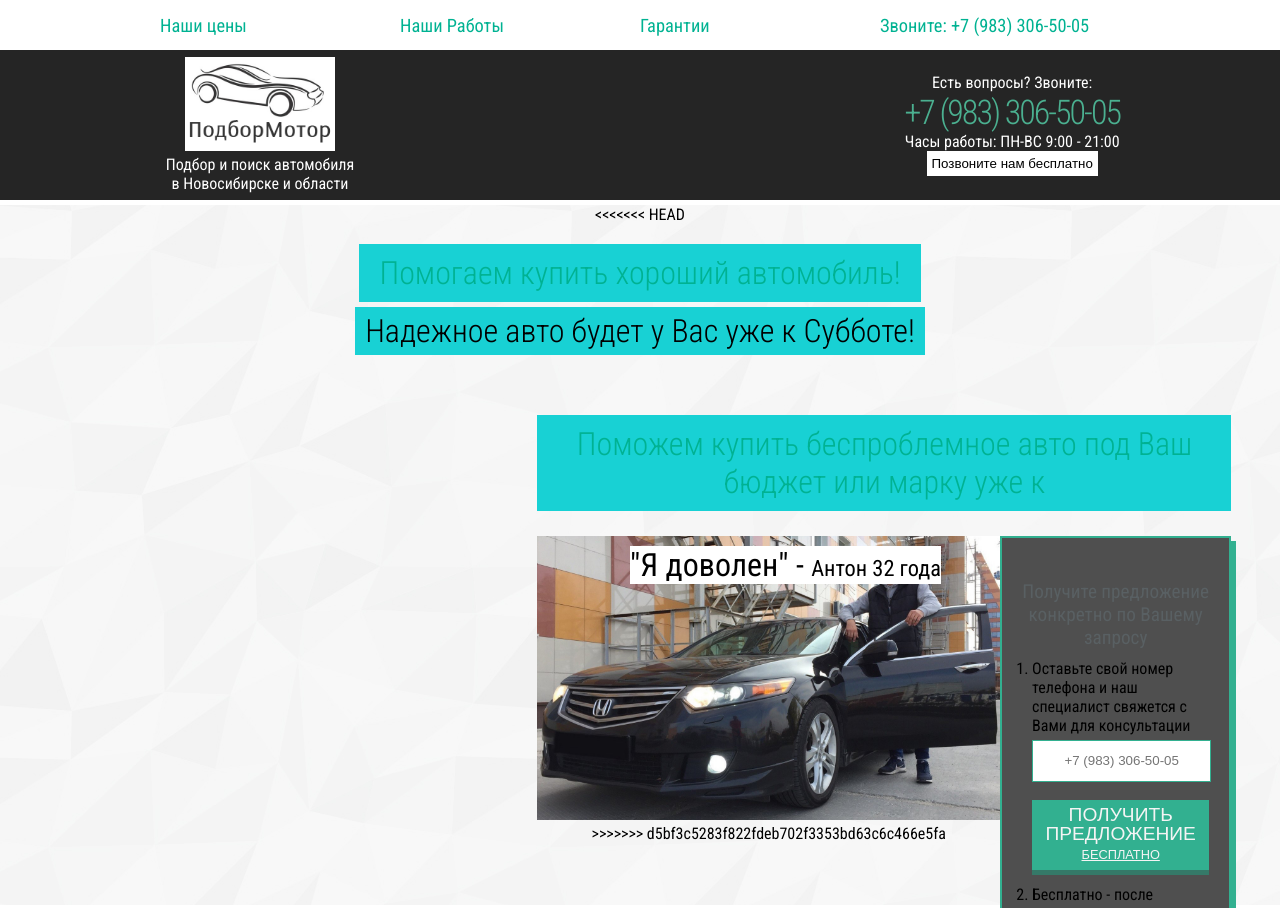
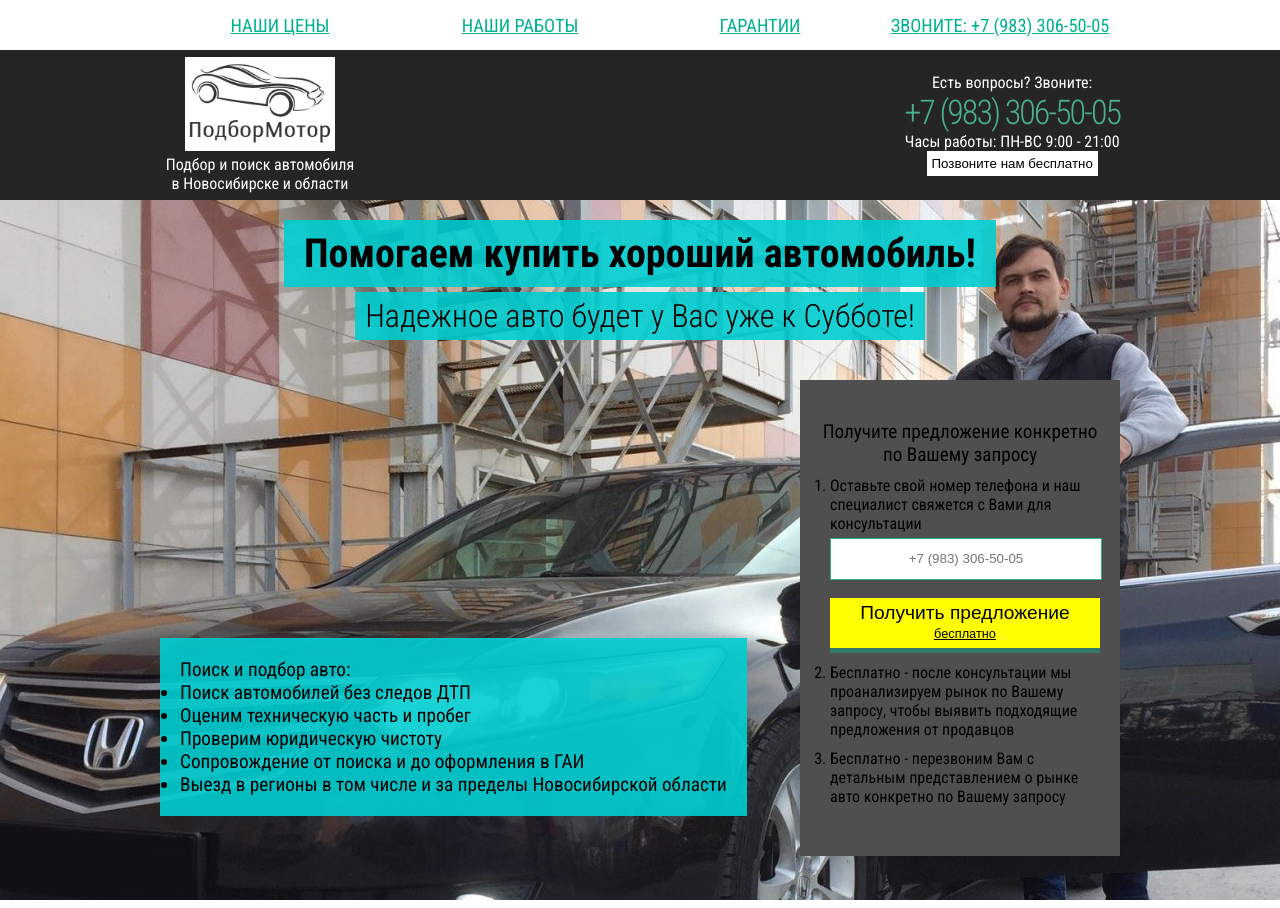
Before and after one commit to Danilyk/motornsk, a website: page app/index.html in a window 1280 px wide. Shown: the top 908 px of the page. Drawn offline with nearby package versions, Linux system fonts and the light colour scheme.

Commit message:
first slide reload

```diff
--- a/app/index.html
+++ b/app/index.html
@@ -64,7 +64,6 @@
 
 
 	<section class="main container-full-width">
-<<<<<<< HEAD
 		<div class="container container-column container-hcenter container-vcenter">
 				<h1 class="main__caption">Помогаем купить хороший автомобиль!</h1>
 				<p class="main__sub-caption">Надежное авто будет у Вас уже к <span id="day-week"></span></p>
@@ -80,15 +79,7 @@
 								<li>Выезд в регионы в том числе и за пределы Новосибирской области</li>
 							</ul>
 						</div>
-=======
-		<div class="container container-column container-hcenter">
-				<h1 class="main__caption">Поможем купить беспроблемное авто под Ваш бюджет или марку уже к <span id="day-week"></span></h1>
-			<div class="main-content container-row ">
-				<div class="main-content-img">
-					<img src="img/main.jpg" alt="">
-					<p class="abstract-text"> "Я доволен" - <span>Антон 32 года</span></p>
->>>>>>> d5bf3c5283f822fdeb702f3353bd63c6c466e5fa
-				</div>
+					</div>
 				<div class="main__content-form">
 					<form class="call-back-form container-column container-hcenter container-vcenter" action="">
 						<p class="call-back-form__title">Получите предложение конкретно по Вашему запросу</p>
@@ -104,7 +95,7 @@
 
 					</form>
 				</div>
-			</div>
+				</div>
 		</div>
 	</section>
 
--- a/app/sass/main.sass
+++ b/app/sass/main.sass
@@ -291,8 +291,6 @@ img
 
 
 
-
-<<<<<<< HEAD
 .call-back-form
 	height: 100%
 	padding: 20px 20px
@@ -333,7 +331,7 @@ img
 .main
 	background: url(../img/main.jpg) center top no-repeat
 	height: 700px
-	margin-top: 5px
+	// margin-top: 5px
 	text-align: center
 	&__content
 		margin: 40px 0
@@ -360,5 +358,3 @@ img
 		color: #000
 		background-color: rgba(000,206,209,0.9)
 		padding: 5px 10px
-=======
->>>>>>> d5bf3c5283f822fdeb702f3353bd63c6c466e5fa
--- a/app/sass/mainslide.sass
+++ /dev/null
@@ -1,63 +0,0 @@
-<<<<<<< HEAD
-=======
-
-.call-back-form
-	height: 100%
-	padding: 20px 20px
-	text-align: left
-	border: 2px solid #32b090
-	box-shadow: 5px 5px 0 0 #32b090
-	ol
-		margin-left: 10px
-		li
-			margin-bottom: 10px
-	&__title
-		text-align: center
-		margin-bottom: 10px
-		font-size: 1.2em
-		color: #596063
-	&__phone, &__link
-		width: 100%
-		line-height: 3em
-		border: 1px solid #32b090
-		text-align: center
-		margin: 5px 0 10px
-	&__button
-		width: 100%
-		padding: 5px
-		margin: 8px 0 0 0
-		background: #32b090
-		border: none
-		border-bottom: 5px solid #357968
-		cursor: pointer
-		text-transform: uppercase
-		font-size: 1.2em
-		line-height: 1em
-		color: #f4f4f4
-		span
-			font-size: 0.8rem
-			text-decoration: underline
-.main
-	background: url(../img/bg1.jpg) center top no-repeat
-	margin-top: 5px
-	text-align: center
-	&-content
-		margin: 20px 0
-		&-img
-			flex: 2
-			position: relative
-			.abstract-text
-				position: absolute
-				top: 10px
-				left: 20%
-				background: #fff
-				font-size: 2em
-				span
-					font-size: 0.7em
-		&-form
-			flex: 1
-	&__caption
-		font-size: 2em
-		font-weight: 300
-		color: $topLine-text-color
->>>>>>> d5bf3c5283f822fdeb702f3353bd63c6c466e5fa
--- a/app/sass/topLine.sass
+++ b/app/sass/topLine.sass
@@ -2,7 +2,7 @@
 	position: fixed
 	top: 0
 	z-index: 5
-	background: #fff
+	background: rgba(255,255,255,0.8)
 .nav-list
 	height: 50px
 	&__item
@@ -13,15 +13,8 @@
 	&__link
 		color: $topLine-text-color
 		font-size: 1.15em
-<<<<<<< HEAD
 		text-decoration: underline
 		&:hover
 			font-size: 1.2em
 			font-weight: 600
-
-=======
-		text-decoration: none
-		&:hover
-			font-size: 1.2em
-			font-weight: 600
->>>>>>> d5bf3c5283f822fdeb702f3353bd63c6c466e5fa
+			text-decoration: none
```
Also changed, not shown: app/css/style.min.css.
